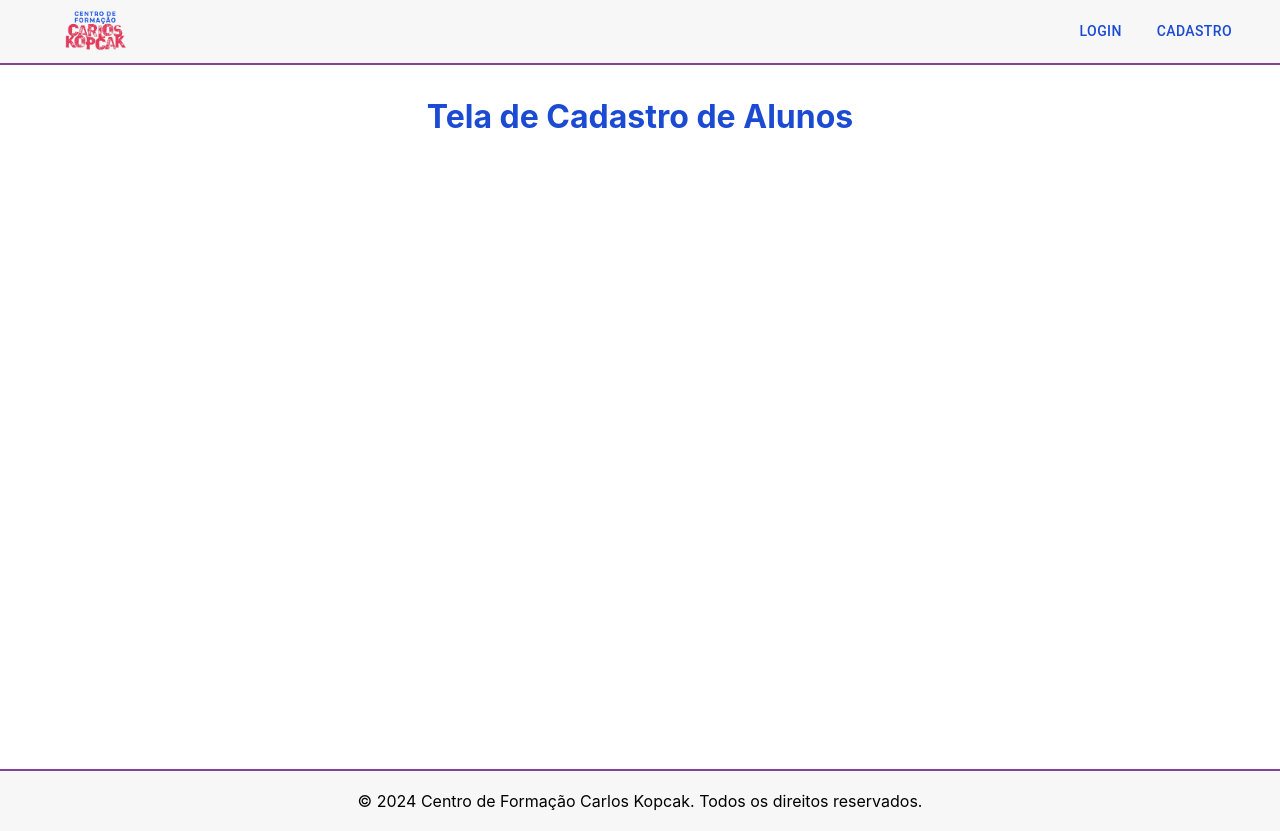
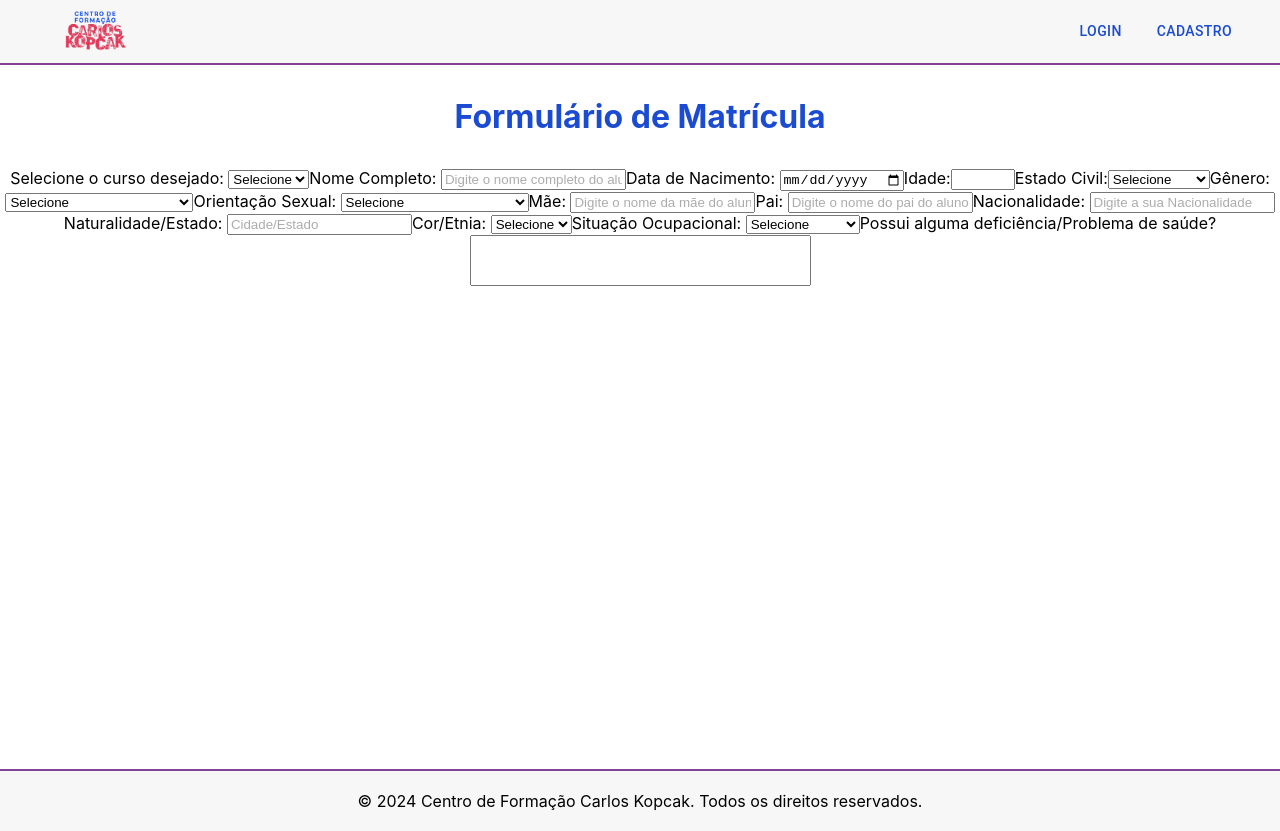
Before and after one commit to Danielle-29/PI-3, a React (Create React App) app: page /cadastro-aluno in a window 1280 px wide. Built offline with nearby package versions, Linux system fonts and the light colour scheme.

Commit message:
Arrumei as rotas e iniciei a página de cadastrar aluno

```diff
--- a/src/App.tsx
+++ b/src/App.tsx
@@ -1,19 +1,13 @@
-import React from 'react';
+import React from "react";
 
-import './App.css';
-import Footer from './components/footer/Footer';
-import Header from './components/header/Header';
-import Router from './routes/Router';
+import "./App.css";
+import Router from "./routes/Router";
 
 function App() {
   return (
     <div>
-      <Header/>
-
-      <Router/>
-
-      <Footer/>
-    </div >
+      <Router />
+    </div>
   );
 }
 
--- a/src/pages/login/Login.tsx
+++ b/src/pages/login/Login.tsx
@@ -1,34 +1,39 @@
-import './login.css'
-import Button from '@mui/material/Button';
-import logo from '../../assets/Centro de formação com sombra.png'
+import "./login.css";
+import { Link } from "react-router-dom";
+import logo from "../../assets/Centro de formação com sombra.png";
 
 const Login: React.FC = () => {
   return (
     <>
-
-            <body className='login'>
-                <div className='img-login'>
-
-                    <img src={logo} alt="logo Centro de formação Carlos Kopcak" title='Centro de Fonação Carlos Kopcak' />
+      <body className="login">
+        <div className="img-login">
+          <img
+            src={logo}
+            alt="logo Centro de formação Carlos Kopcak"
+            title="Centro de Fonação Carlos Kopcak"
+          />
         </div>
-                <form action="" className="container-form">
-                    <div className='container-inputs'>
+        <form action="submit" className="container-form">
+          <div className="container-inputs">
             <label htmlFor="email">E-mail</label>
             <input type="email" placeholder="Digite seu e-mail" />
 
             <label htmlFor="senha">Senha</label>
             <input type="password" placeholder="Digite sua Senha" />
-
           </div>
-                    <button className='form-login-btn' type="submit">Entrar</button>
-
+          <button className="form-login-btn" type="submit">
+            Entrar
+          </button>
         </form>
-                <p>Ainda não tem conta? <a href="/criar-conta"><strong>Cadastre-se aqui</strong></a></p>
-
+        <p>
+          Ainda não tem conta?
+          <Link to="/criar-conta">
+            <strong>Cadastre-se aqui</strong>
+          </Link>
+        </p>
       </body>
-
     </>
-    )
-}
+  );
+};
 
 export default Login;
--- a/src/pages/registerStudent/RegisterStudent.tsx
+++ b/src/pages/registerStudent/RegisterStudent.tsx
@@ -1,12 +1,146 @@
-import './registerStudent.css'
+import { useState } from "react";
+import "./registerStudent.css";
+
+const RegisterStudent: React.FC = () => {
+  const [text, setText] = useState("");
+  const handleChange = (event: React.ChangeEvent<HTMLTextAreaElement>) => {
+    const { value } = event.target;
+    if (value.length <= 100) {
+      setText(value);
+    }
+  };
+
+  return (
+    <body className="container-register">
+      <h1>Formulário de Matrícula</h1>
+      <form action="submit">
+        <label htmlFor="curso-matriculado">Selecione o curso desejado: </label>
+        <select name="curso-matriculado" id="curso-escolhido">
+          <option value="Selecione">Selecione</option>
+          <option value="Espanhol">Espanhol</option>
+          <option value="Inglês">Inglês</option>
+          <option value="Italiano">Italiano</option>
+        </select>
+        <label htmlFor="nome">Nome Completo: </label>
+        <input
+          type="text"
+          name="nome"
+          id="nome-aluno"
+          placeholder="Digite o nome completo do aluno"
+        />
+        <label htmlFor="data-nascimento">Data de Nacimento: </label>
+        <input type="date" name="data-nascimento" id="data-nasc-aluno" />
+
+        <label htmlFor="idade" id="idade-aluno">
+          Idade:
+        </label>
+        <input type="number" min={6} max={100} id="idade-aluno" />
+
+        <label htmlFor="estado-civil" id="">
+          Estado Civil:
+        </label>
+        <select name="estado-civil" id="estado-civil">
+          <option value="selecione">Selecione</option>
+          <option value="solteiro">Solteiro(a)</option>
+          <option value="casado">Casado(a)</option>
+          <option value="divorciado">Divorciado(a)</option>
+          <option value="viuvo">Viúvo(a)</option>
+        </select>
+
+        <label htmlFor="estado-civil" id="">
+          Gênero:
+        </label>
+        <select name="estado-civil" id="estado-civil">
+          <option value="selecione">Selecione</option>
+          <option value="homem_Cis">Homem Cis</option>
+          <option value="mulher_Cis">Mulher Cis</option>
+          <option value="homem_Trans">Homem Trans</option>
+          <option value="mulher_Trans">Mulher Trans</option>
+          <option value="nao_binario">Não Binário</option>
+          <option value="outro">Outro/Prefiro não responder</option>
+        </select>
+
+        <label htmlFor="orientacao-sexual">Orientação Sexual: </label>
+        <select name="orientacao-sexual" id="orientacao-sexual">
+          <option value="selecione">Selecione</option>
+          <option value="hetero">Hetero</option>
+          <option value="homossexual">Homossexual</option>
+          <option value="bissexual">Bissexual</option>
+          <option value="outro-orientacao">Outro/Prefiro não responder</option>
+        </select>
+
+        <label htmlFor="nome-mae">Mãe: </label>
+        <input
+          type="text"
+          name="nome-mae"
+          id="nome-mae"
+          placeholder="Digite o nome da mãe do aluno"
+        />
+
+        <label htmlFor="nome-pai">Pai: </label>
+        <input
+          type="text"
+          name="nome-pai"
+          id="nome-pai"
+          placeholder="Digite o nome do pai do aluno"
+        />
+
+        <label htmlFor="nacionalidade">Nacionalidade: </label>
+        <input
+          type="text"
+          name="nacionalidade"
+          id="nacionalidade"
+          placeholder="Digite a sua Nacionalidade"
+        />
+
+        <label htmlFor="natural-estado">Naturalidade/Estado: </label>
+        <input
+          type="text"
+          name="naturalidade"
+          id="naturalidade"
+          placeholder="Cidade/Estado"
+        />
+        <label htmlFor="cor-etnia">Cor/Etnia: </label>
+        <select name="cor-etnia" id="cor-etnia">
+          <option value="selecione">Selecione</option>
+          <option value="amarelo">Amarelo</option>
+          <option value="branca">Branca</option>
+          <option value="indigena">Indígena</option>
+          <option value="Parda">Parda</option>
+          <option value="Preta">Preta</option>
+        </select>
+
+        <label htmlFor="sit-ocupacional">Situação Ocupacional: </label>
+        <select name="sit-ocupacional" id="sit-ocupacional">
+          <option value="selecione">Selecione</option>
+          <option value="primeiro-emprego">1º Emprego</option>
+          <option value="aponsentado">Aponsentado</option>
+          <option value="autonomo">Autônomo</option>
+          <option value="desempregado">Desempregado</option>
+          <option value="empregado">Empregado</option>
+          <option value="empregador">Empregador</option>
+          <option value="Estudante">Estudante</option>
+        </select>
+
+        <label htmlFor="saude">
+          Possui alguma deficiência/Problema de saúde?
+        </label>
+        <textarea
+          name="saude"
+          id="text-saude"
+          rows={3}
+          cols={40}
+          value={text}
+          onChange={handleChange}
+          maxLength={100}
+          style={{ resize: "none" }}
+        ></textarea>
 
 
-const RegisterStudent: React.FC = () => {
-    return (
-        <body className='container-register'>
-        <h1>Tela de Cadastro de Alunos</h1>
-        </body>
-    )
- }
 
- export default RegisterStudent
+      </form>
+    </body>
+  );
+};
+
+export default RegisterStudent;
--- a/src/pages/signUp/SignUp.tsx
+++ b/src/pages/signUp/SignUp.tsx
@@ -1,5 +1,6 @@
 import "./signUp.css";
 import logo from "../../assets/Centro de formação com sombra.png";
+import { Link } from "react-router-dom";
 
 const SignUp: React.FC = () => {
   return (
@@ -14,7 +15,9 @@ const SignUp: React.FC = () => {
         </div>
         <form action="" className="container-form">
           <div className="container-inputs">
-            <strong><p className="titulo-criarConta">Cadastrar Nova Conta</p></strong>
+            <strong>
+              <p className="titulo-criarConta">Cadastrar Nova Conta</p>
+            </strong>
 
             <label htmlFor="name">Nome</label>
             <input type="text" placeholder="Digite seu nome" />
@@ -27,7 +30,6 @@ const SignUp: React.FC = () => {
 
             <label htmlFor="ConfirmarSenha">Confirmar senha</label>
             <input type="password" placeholder="Digite sua Senha novamente" />
-
           </div>
           <button className="form-login-btn" type="submit">
             Cadastrar
@@ -35,9 +37,9 @@ const SignUp: React.FC = () => {
         </form>
         <p>
           Já tem uma conta?{" "}
-          <a href="/login">
+          <Link to="/login">
             <strong>Faça o login!</strong>
-          </a>
+          </Link>
         </p>
       </body>
     </>
--- a/src/routes/Router.tsx
+++ b/src/routes/Router.tsx
@@ -1,24 +1,28 @@
-import React from 'react';
-import { BrowserRouter, Route, Routes } from 'react-router-dom';
-import Home from '../pages/home/Home';
-import Login from '../pages/login/Login';
-import RegisterStudent from '../pages/registerStudent/RegisterStudent';
-import CallList from '../pages/CallList/CallList';
-import SignUp from '../pages/signUp/SignUp';
+import React from "react";
+import { BrowserRouter, Route, Routes } from "react-router-dom";
+import Home from "../pages/home/Home";
+import Login from "../pages/login/Login";
+import RegisterStudent from "../pages/registerStudent/RegisterStudent";
+import CallList from "../pages/CallList/CallList";
+import SignUp from "../pages/signUp/SignUp";
+import Header from "../components/header/Header";
+import Footer from "../components/footer/Footer";
 
 const Router = () => {
   return (
     <BrowserRouter>
+      <Header />
       <Routes>
-            <Route path='/' element={<Home />} />
-            <Route path='/login' element={<Login />}/>
-            <Route path='/cadastro-aluno' element={<RegisterStudent />}/>
-            <Route path='/lista-de-chamada' element={<CallList />}/>
-            <Route path='/criar-conta' element={<SignUp />}/>
+        <Route path="/" element={<Home />} />
+        <Route path="/login" element={<Login />} />
+        <Route path="/cadastro-aluno" element={<RegisterStudent />} />
+        <Route path="/lista-de-chamada" element={<CallList />} />
+        <Route path="/criar-conta" element={<SignUp />} />
 
       </Routes>
+      <Footer />
     </BrowserRouter>
   );
-}
+};
 
 export default Router;
```
Also changed, not shown: src/components/header/Header.tsx (+31 -45 lines), src/pages/CallList/CallList.tsx (+1 -10 lines), src/pages/home/Home.tsx (+15 -26 lines). Lines whose indentation alone changed are shown as unchanged.
